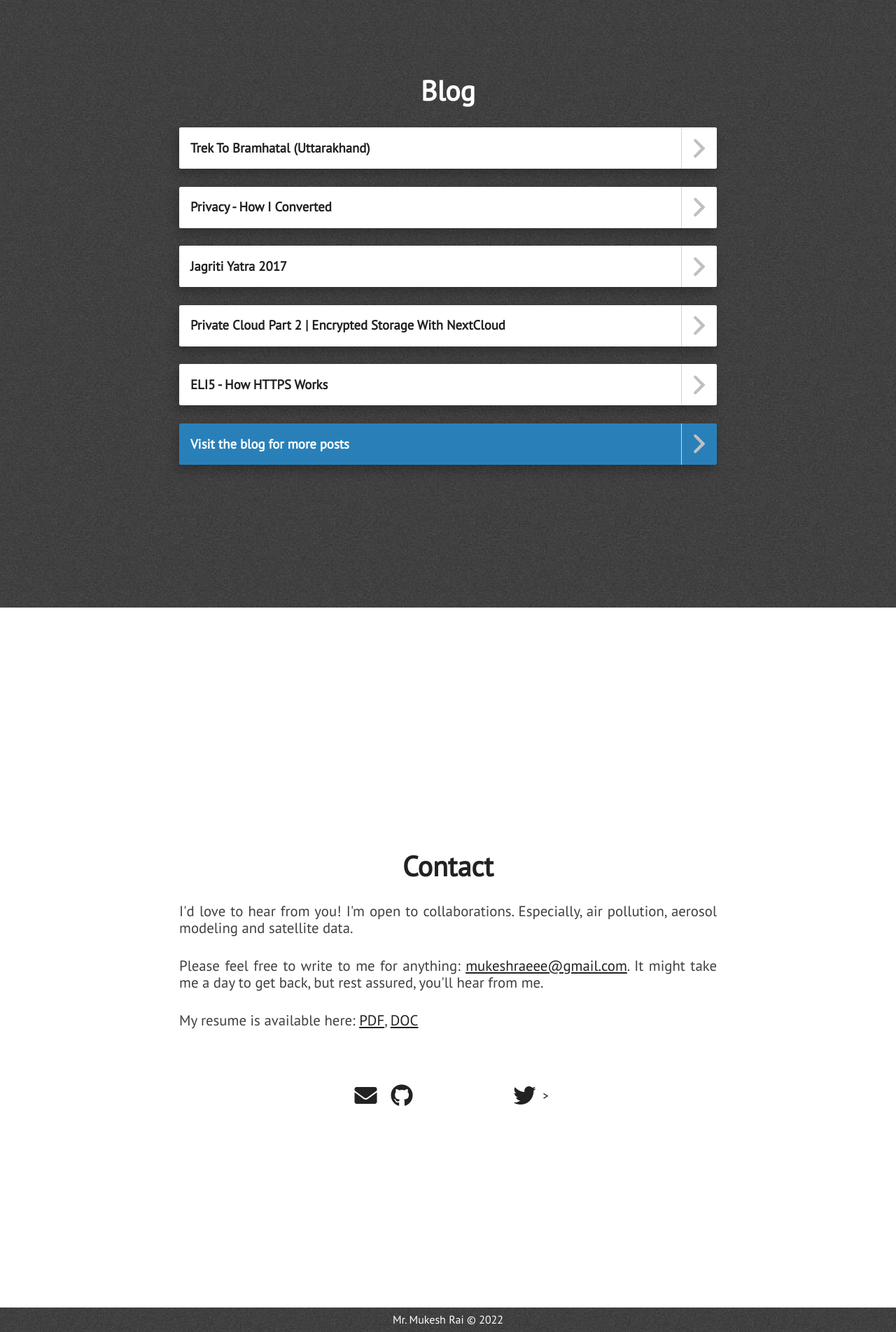
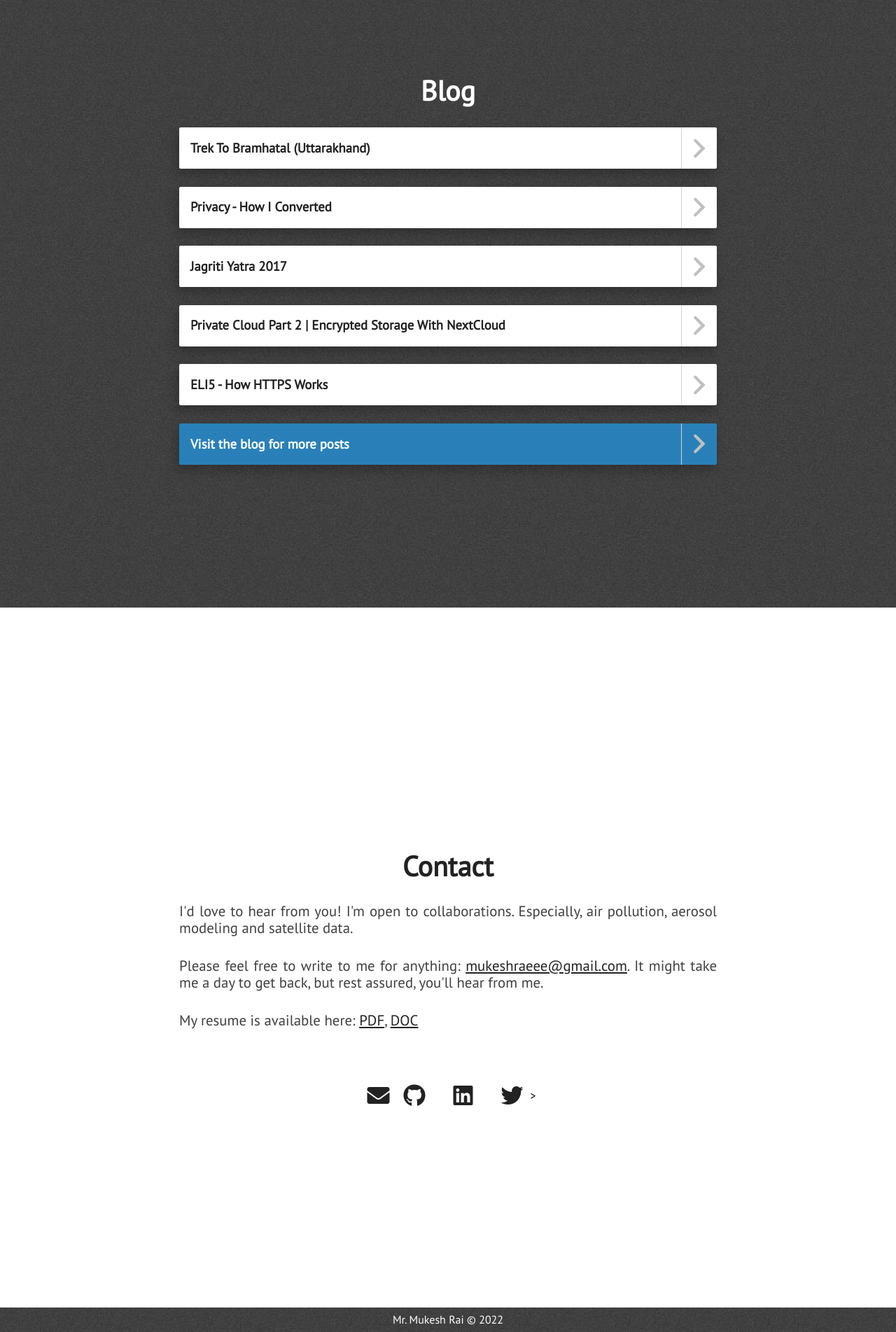
Before and after one commit to mukeshraeee/mukeshrai.github.io, a Jekyll site: the page built from index.html, in a window 1280 px wide. Shown: the part 4157-6060 px from the top of the page at 70% size. Built offline with Jekyll 4.4.1, drawn with Linux system fonts in a browser that asks for light colours; nearby versions of some CDN libraries.

Commit message:
Update extra.html

```diff
--- a/_includes/extra.html
+++ b/_includes/extra.html
@@ -19,14 +19,14 @@
                     <a href="https://github.com/mukeshraeee"><i class="head-icon fab fa-github"></i></a>
                 </span>
                 <span class="hint--bottom bottom-link" aria-label="Blogpost">
-                    <a href="http://mukeshraee.blogspot.com/"><i class="head-icon fas fa-blogpost"></i></a>
+                    <a href="http://mukeshraee.blogspot.com/"><i class="head-icon fas fab-blogpost"></i></a>
                 </span>
 
                 <span class="hint--bottom bottom-link" aria-label="LinkedIn">
-                    <a href="https://www.linkedin.com/in/mukesh-rai-5b5b3b85/"><i class="head-icon fas fa-linkedin"></i></a>
+                    <a href="https://www.linkedin.com/in/mukesh-rai-5b5b3b85/"><i class="head-icon fab fa-linkedin"></i></a>
                 </span>
                 <span class="hint--bottom bottom-link" aria-label="Instagram">
-                    <a href="https://www.instagram.com/mukesh_raee/"><i class="head-icon fas fa-instagram"></i></a>
+                    <a href="https://www.instagram.com/mukesh_raee/"><i class="head-icon fas fab-instagram"></i></a>
                 </span>
 
                 <span class="hint--bottom bottom-link" aria-label="Twitter">
```
